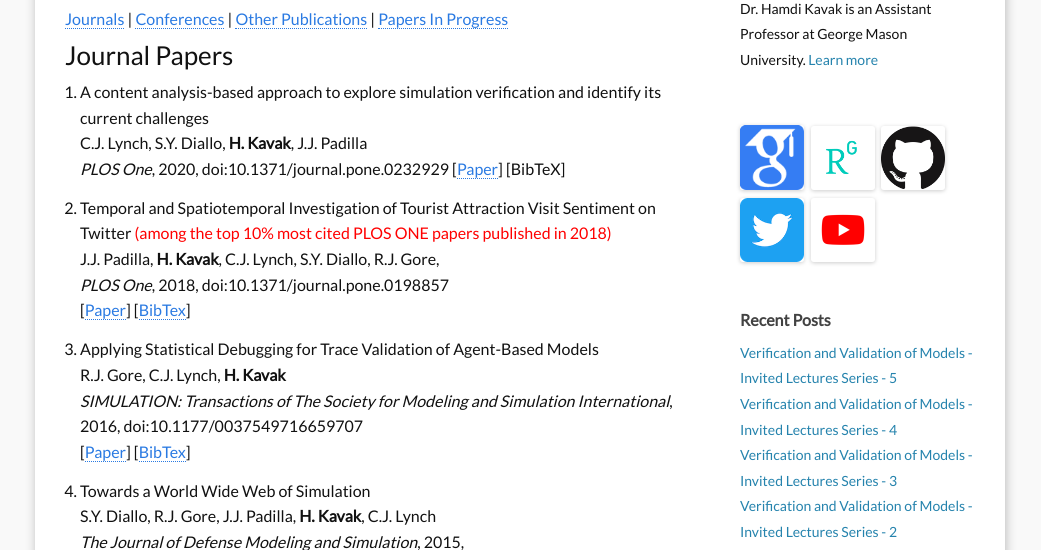
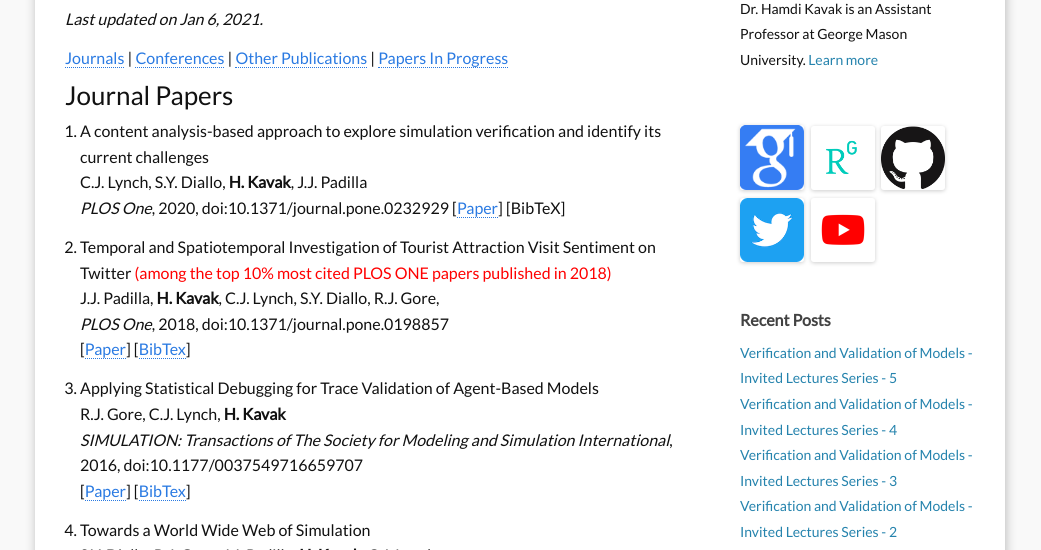
Before and after one commit to hamdikavak/hamdikavak.github.io, a Jekyll site: the page built from c5_publications.md, in a window 1280 px wide and 900 px high, cut to the strip 350-900 px from the top of the window. Shown: the whole strip, without its empty margins (120-1161 px from the left). Built offline with Jekyll 4.4.1, drawn with Linux system fonts in a browser that asks for light colours; nearby versions of some CDN libraries.

Commit message:
Added date updated

```diff
--- a/c5_publications.md
+++ b/c5_publications.md
@@ -6,6 +6,8 @@ nav: yes
 ---
 
 This page shows my up-to-date publication list, links to papers, and BibTex citation information. Since my contributions mainly target improving the intersection of simulation modeling and data science, I submit papers to conferences and journals that focus on the advancement of the methods rather than domain-specific advancements.
+
+*Last updated on Jan 6, 2021.*
 
 <a href="#journals">Journals</a> | <a href="#conferences">Conferences</a> | <a href="#others">Other Publications</a> | <a href="#rev">Papers In Progress</a>
 <a name="journals"></a>
```
